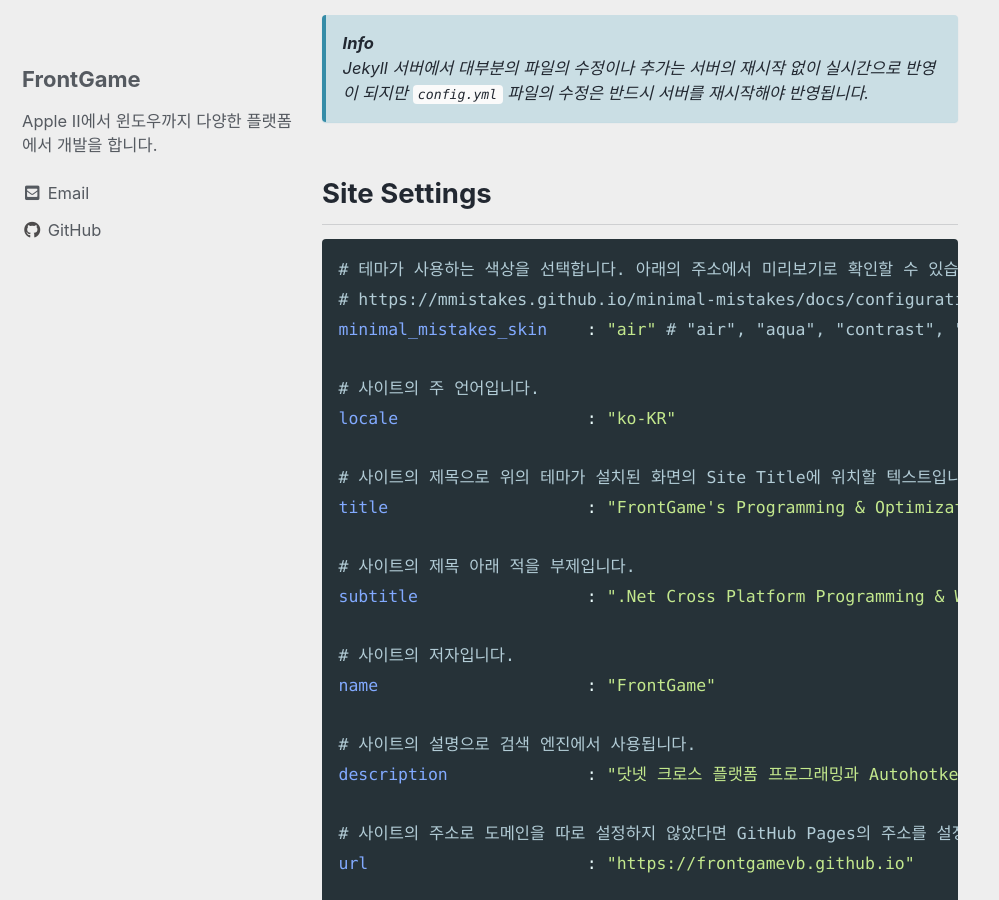
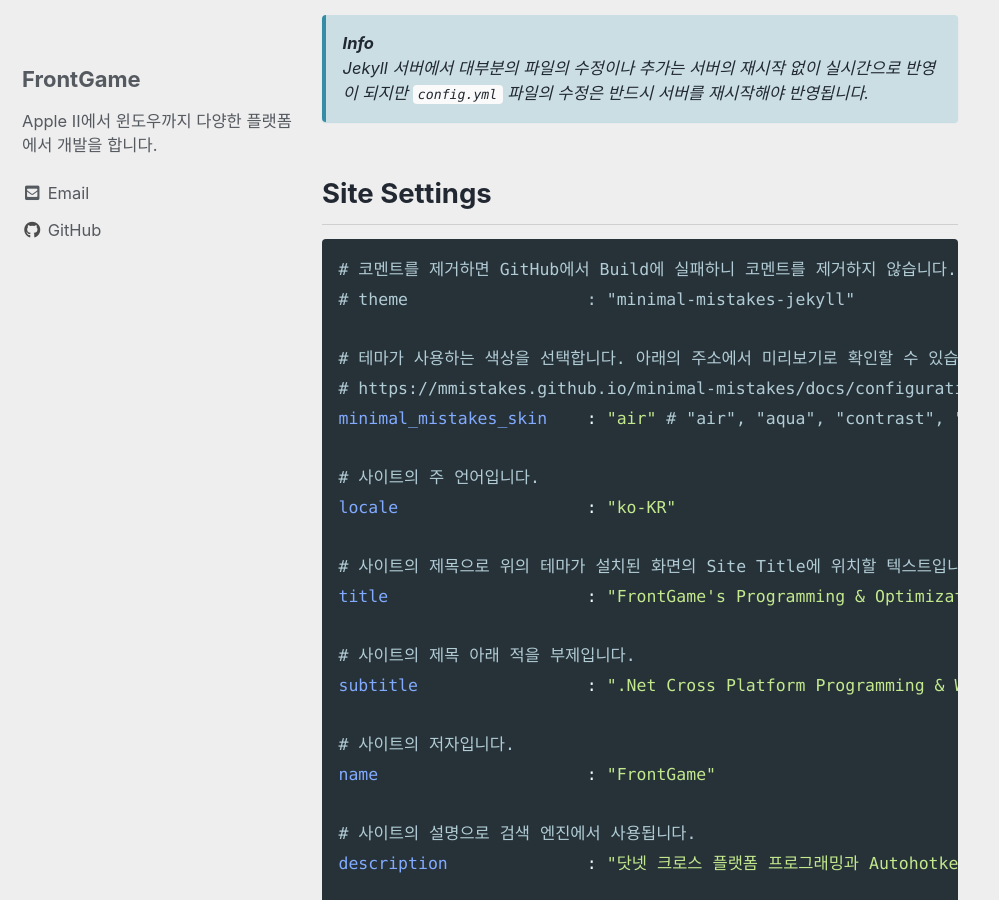
Before and after one commit to frontgamevb/frontgamevb.github.io, a Jekyll site: the page built from GitHub/GitHub-Pages/_posts/2023-03-21-github-pages-blog-config.md, in a window 1280 px wide and 900 px high, scrolled down 964 px. Shown: the whole window, without its empty margins (0-999 px from the left). Built offline with Jekyll 4.4.1, drawn with Linux system fonts in a browser that asks for light colours; cached includes are drawn as plain includes; some of the changed text lies outside the part shown.

Commit message:
2023-03-22 Edit

````diff
--- a/GitHub/GitHub-Pages/_posts/2023-03-21-github-pages-blog-config.md
+++ b/GitHub/GitHub-Pages/_posts/2023-03-21-github-pages-blog-config.md
@@ -17,6 +17,9 @@
 ## Site Settings
 
 ```yml
+# 코멘트를 제거하면 GitHub에서 Build에 실패하니 코멘트를 제거하지 않습니다.
+# theme                  : "minimal-mistakes-jekyll"
+
 # 테마가 사용하는 색상을 선택합니다. 아래의 주소에서 미리보기로 확인할 수 있습니다.
 # https://mmistakes.github.io/minimal-mistakes/docs/configuration/#skin
 minimal_mistakes_skin    : "air" # "air", "aqua", "contrast", "dark", "dirt", "neon", "mint", "plum", "sunrise"
````
Also changed, not shown: other parts of GitHub/GitHub-Pages/_posts/2023-03-21-github-pages-blog-config.md (+1 -1 lines).
